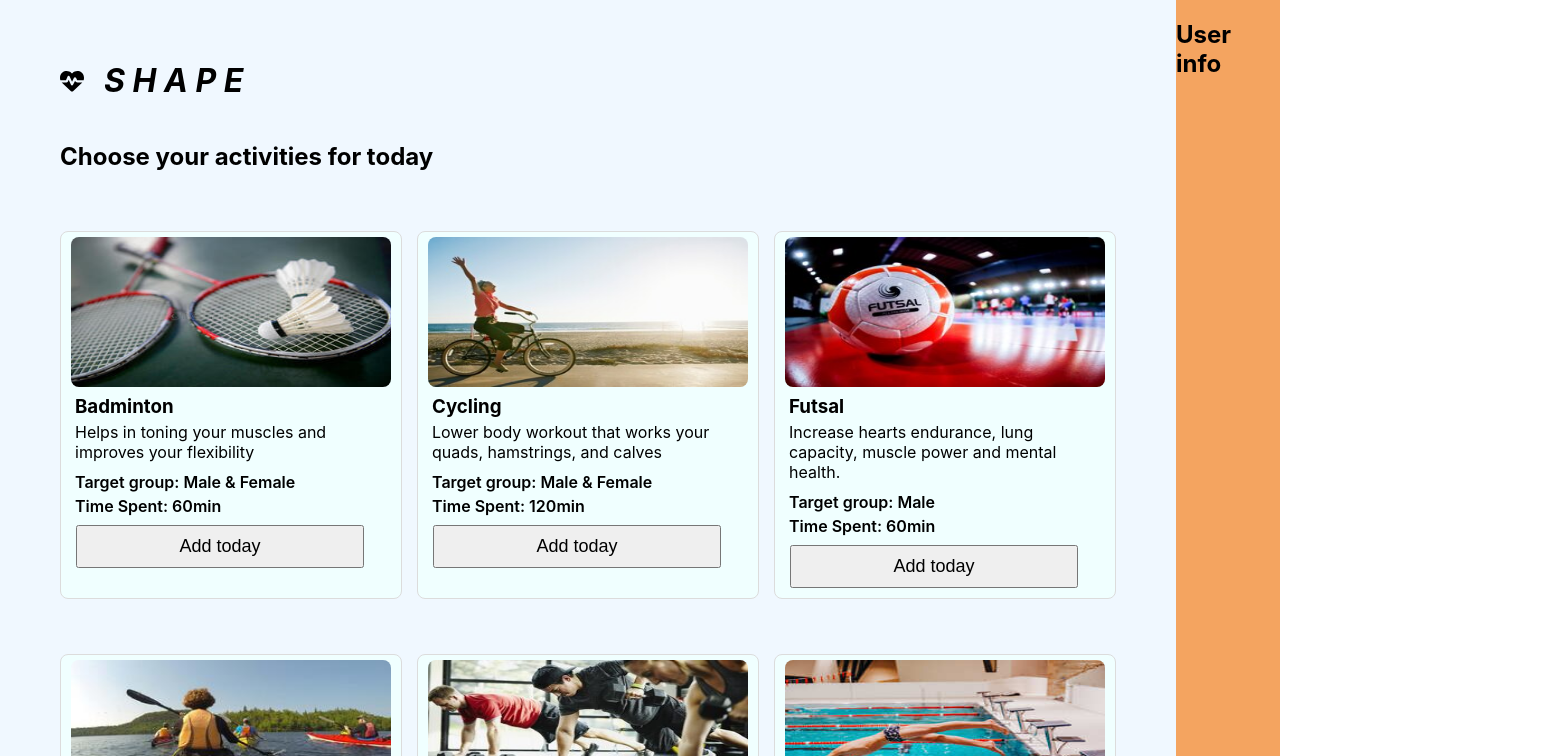
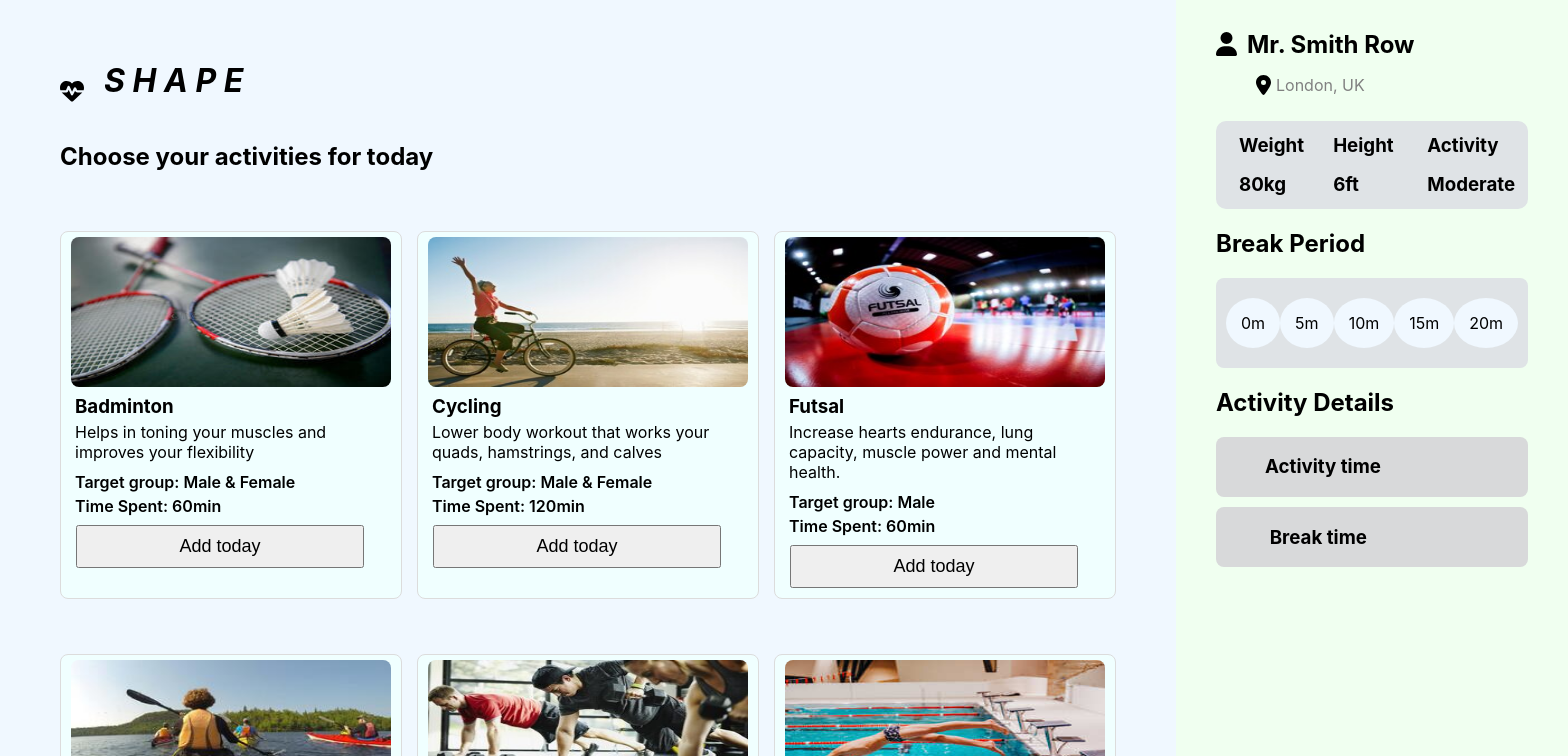
Before and after one commit to sanisaha/shape-fitness-web, a React (Create React App) app: page / in a window 1280 px wide. Shown: the top 756 px of the page, 1568 px wide, since content can reach past the window. Built offline with nearby package versions, Linux system fonts and the light colour scheme.

Commit message:
personal info updated

```diff
--- a/src/Component/Main/Main.css
+++ b/src/Component/Main/Main.css
@@ -9,7 +9,7 @@
 }
 
 .user {
-    background-color: sandybrown;
+    background-color: honeydew;
 }
 
 .title-icon {
--- a/src/Component/Main/Main.js
+++ b/src/Component/Main/Main.js
@@ -3,6 +3,7 @@ import { FontAwesomeIcon } from '@fortawesome/react-fontawesome'
 import { faHeartPulse } from '@fortawesome/free-solid-svg-icons'
 import './Main.css'
 import Exercise from '../Exercise/Exercise';
+import User from '../User/User';
 
 const Main = () => {
     const [exercises, setExercises] = useState([]);
@@ -34,7 +35,7 @@ const Main = () => {
                 </div>
             </div>
             <div className='user'>
-                <h2>User info</h2>
+                <User></User>
             </div>
         </div>
     );
--- /dev/null
+++ b/src/Component/User/User.css
@@ -0,0 +1,78 @@
+.user-information {
+    padding: 10px 40px;
+}
+
+.user-name {
+    display: flex;
+    align-items: center;
+    margin-bottom: 0%;
+
+}
+
+.user-name h2 {
+    margin-left: 10px;
+    margin-bottom: 0%;
+}
+
+.location {
+    display: flex;
+    align-items: center;
+    margin-top: 0%;
+    margin-left: 40px;
+}
+
+.location p {
+    margin-left: 5px;
+    color: gray;
+}
+
+.fa-xl {
+    margin-bottom: 0%;
+    margin-top: 20px;
+}
+
+.personal-info {
+    display: grid;
+    grid-template-columns: repeat(3, 1fr);
+    background-color: rgb(223, 227, 230);
+    padding: 5px;
+    border-radius: 10px;
+    padding-left: 15px;
+    margin-top: 10px;
+}
+
+.display {
+    display: flex;
+    flex-direction: column;
+}
+
+.display h3 {
+    margin: 8px;
+}
+
+.break {
+    display: flex;
+    justify-content: space-between;
+    background-color: rgb(223, 227, 230);
+    padding: 4px 10px;
+    border-radius: 8px;
+
+}
+
+.break p {
+    background-color: aliceblue;
+    padding: 15px;
+    border-radius: 50%;
+}
+
+.break p:hover {
+    background-color: blueviolet;
+}
+
+.time-spent {
+    display: flex;
+    justify-content: space-around;
+    background-color: rgb(216, 217, 218);
+    margin-bottom: 10px;
+    border-radius: 8px;
+}
--- /dev/null
+++ b/src/Component/User/User.js
@@ -0,0 +1,64 @@
+import React from 'react';
+import { FontAwesomeIcon } from '@fortawesome/react-fontawesome'
+import { faUser, faLocationDot } from '@fortawesome/free-solid-svg-icons'
+import './User.css'
+
+const User = () => {
+    return (
+        <div className='user-information'>
+            <div>
+                <div className='user-name'>
+                    <FontAwesomeIcon className='fa-xl' icon={faUser} />
+                    <h2>Mr. Smith Row</h2>
+                </div>
+                <div>
+                    <div className='location'>
+                        <FontAwesomeIcon className='fa-lg' icon={faLocationDot} />
+                        <p>London, UK</p>
+                    </div>
+                </div>
+            </div>
+            <div className='personal-info'>
+                <div className='display'>
+                    <h3>Weight</h3>
+                    <h3>80kg</h3>
+                </div>
+                <div className='display'>
+                    <h3>Height</h3>
+                    <h3>6ft</h3>
+                </div>
+                <div className='display'>
+                    <h3>Activity</h3>
+                    <h3>Moderate</h3>
+                </div>
+            </div>
+            <div>
+                <h2>Break Period</h2>
+            </div>
+            <div className='break'>
+                <p>0m</p>
+                <p>5m</p>
+                <p>10m</p>
+                <p>15m</p>
+                <p>20m</p>
+            </div>
+            <div>
+                <h2>Activity Details</h2>
+            </div>
+            <div className='time-spent'>
+                <h3>Activity time</h3>
+                <p>
+
+                </p>
+            </div>
+            <div className='time-spent'>
+                <h3>Break time</h3>
+                <p>
+
+                </p>
+            </div>
+        </div>
+    );
+};
+
+export default User;
```
